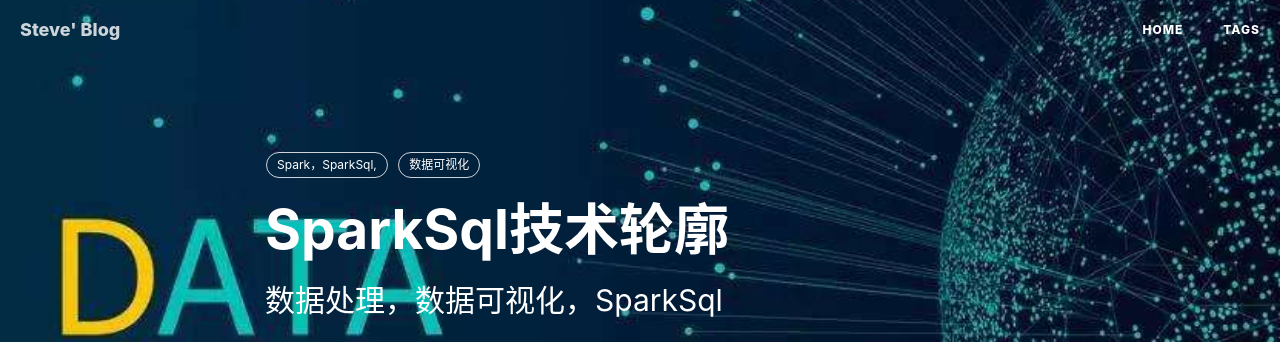
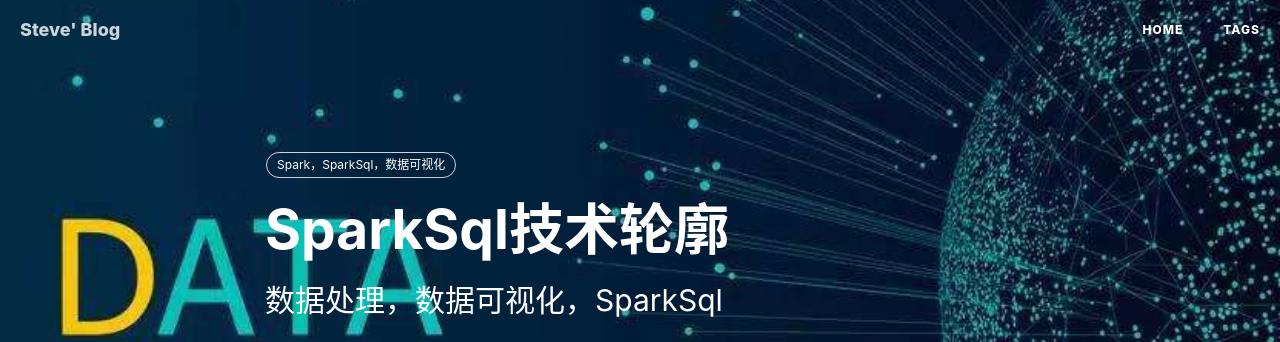
Before and after one commit to SteveRao/steverao.github.io, a Jekyll site: the page built from _posts/2018-10-26-SparkSql Technology Profile.md, in a window 1280 px wide and 900 px high. Shown: the top 342 px of the window. Built offline with Jekyll 4.4.1, drawn with Linux system fonts in a browser that asks for light colours; nearby versions of some CDN libraries; comment, search, counter and statistics services are not loaded; some of the changed text lies outside the part shown.

Commit message:
修改SparkSQL博文标签样式

```diff
--- a/_posts/2018-10-26-SparkSql Technology Profile.md
+++ b/_posts/2018-10-26-SparkSql Technology Profile.md
@@ -5,7 +5,7 @@ subtitle:   "数据处理，数据可视化，SparkSql"
 date:       2018-10-26
 author:     "ZihaoRao"
 header-img: "img/post-bg-bigdata.jpg"
-tags: Spark，SparkSql, 数据可视化
+tags: Spark，SparkSql，数据可视化
 ---
 
 
```
